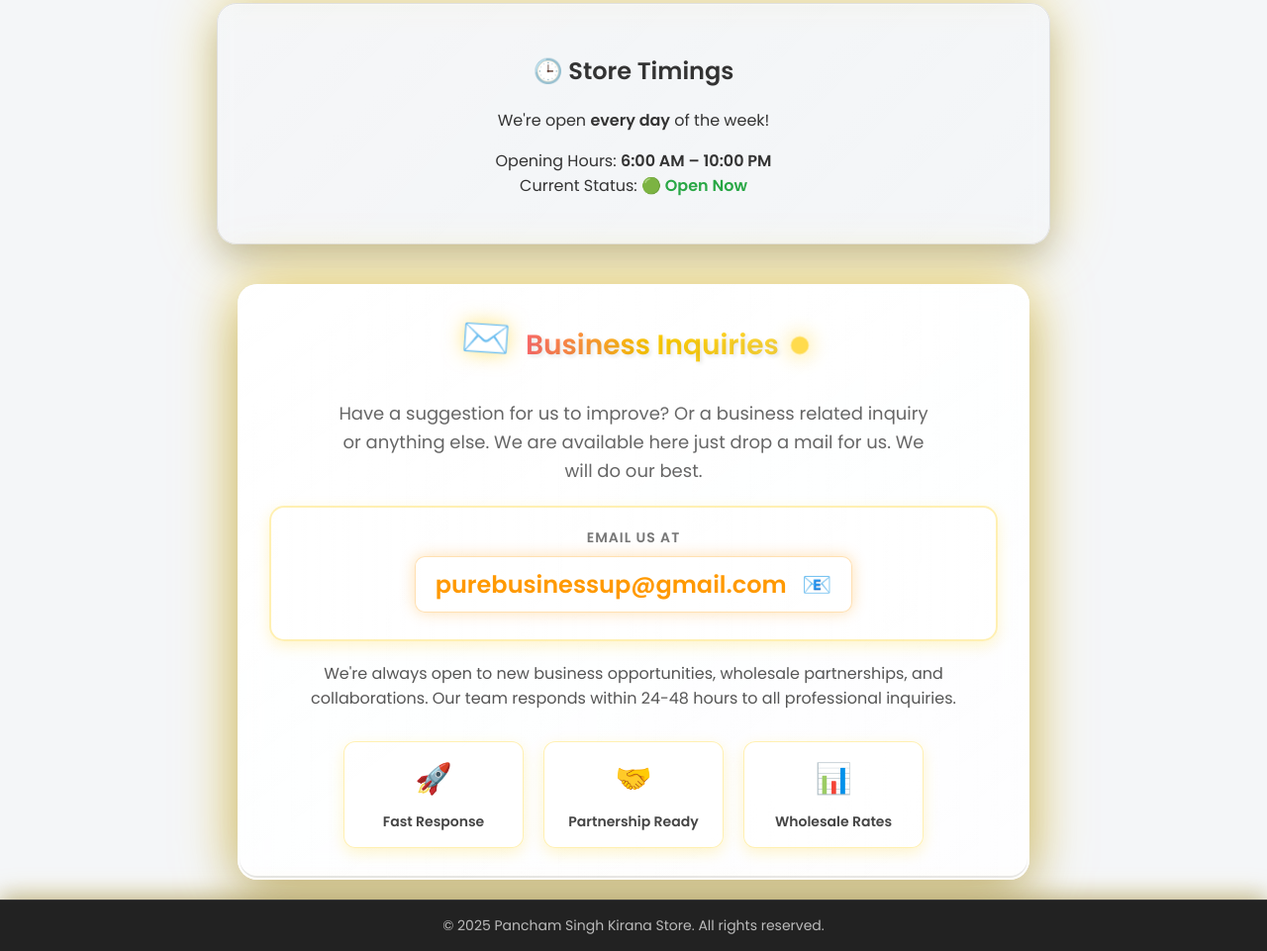
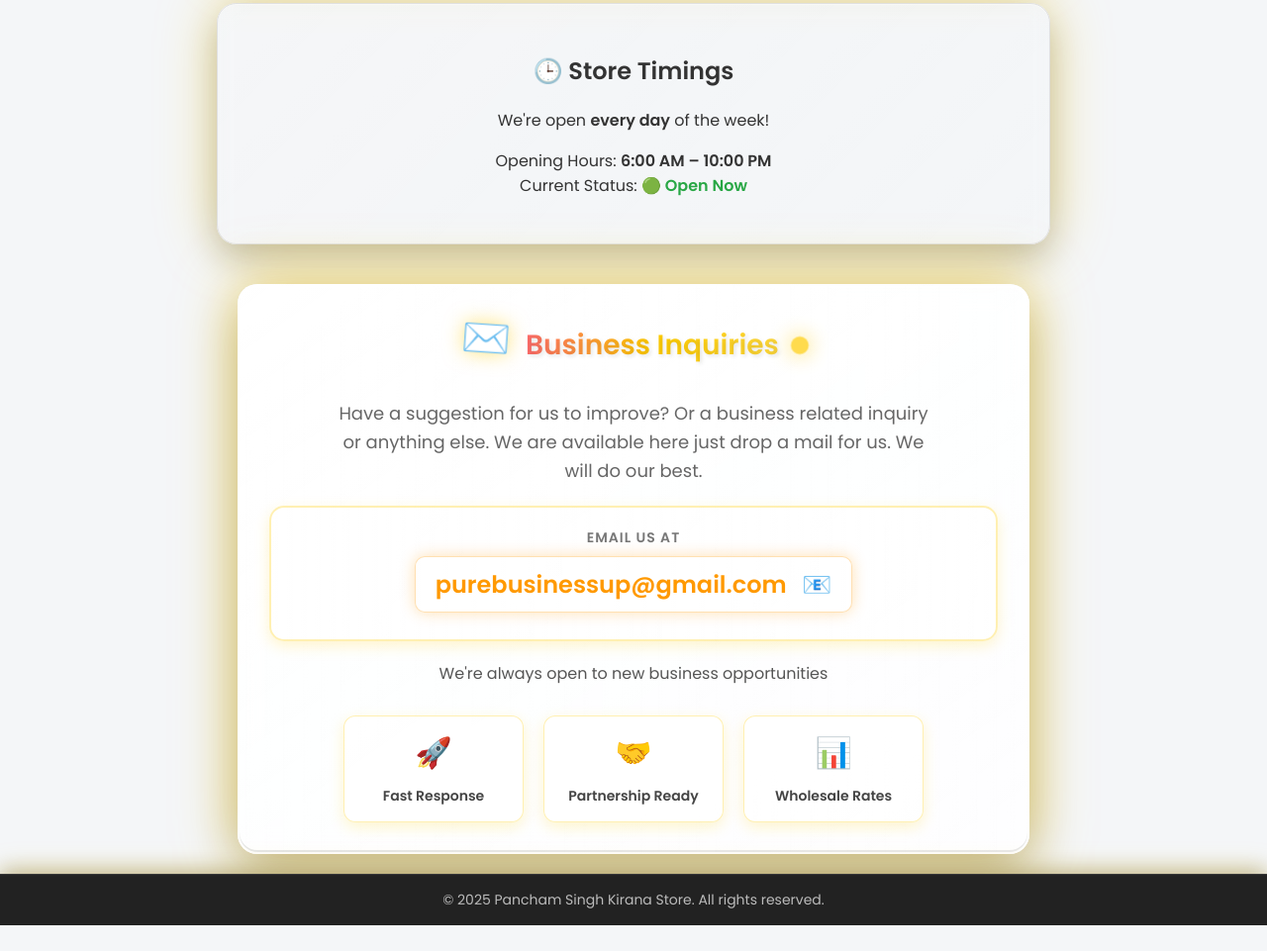
Before and after one commit to purebusinessup-ux/Pancham-Singh-kirana-store-, a plain HTML site: page index.html in a window 1280 px wide. Shown: the part 2097-3058 px from the top of the page at 99% size. After the commit the page ends 3032 px from the top, so only its background shows below. Drawn offline with Linux system fonts and the light colour scheme.

Commit message:
New updated code

```diff
--- a/index.html
+++ b/index.html
@@ -2163,9 +2163,8 @@
       </div>
 
       <p class="email-description">
-        We're always open to new business opportunities, wholesale partnerships, and collaborations.
-        Our team responds within 24-48 hours to all professional inquiries.
-      </p>
+        We're always open to new business opportunities
+        </p>
 
       <div class="email-features">
         <div class="email-feature">
```
